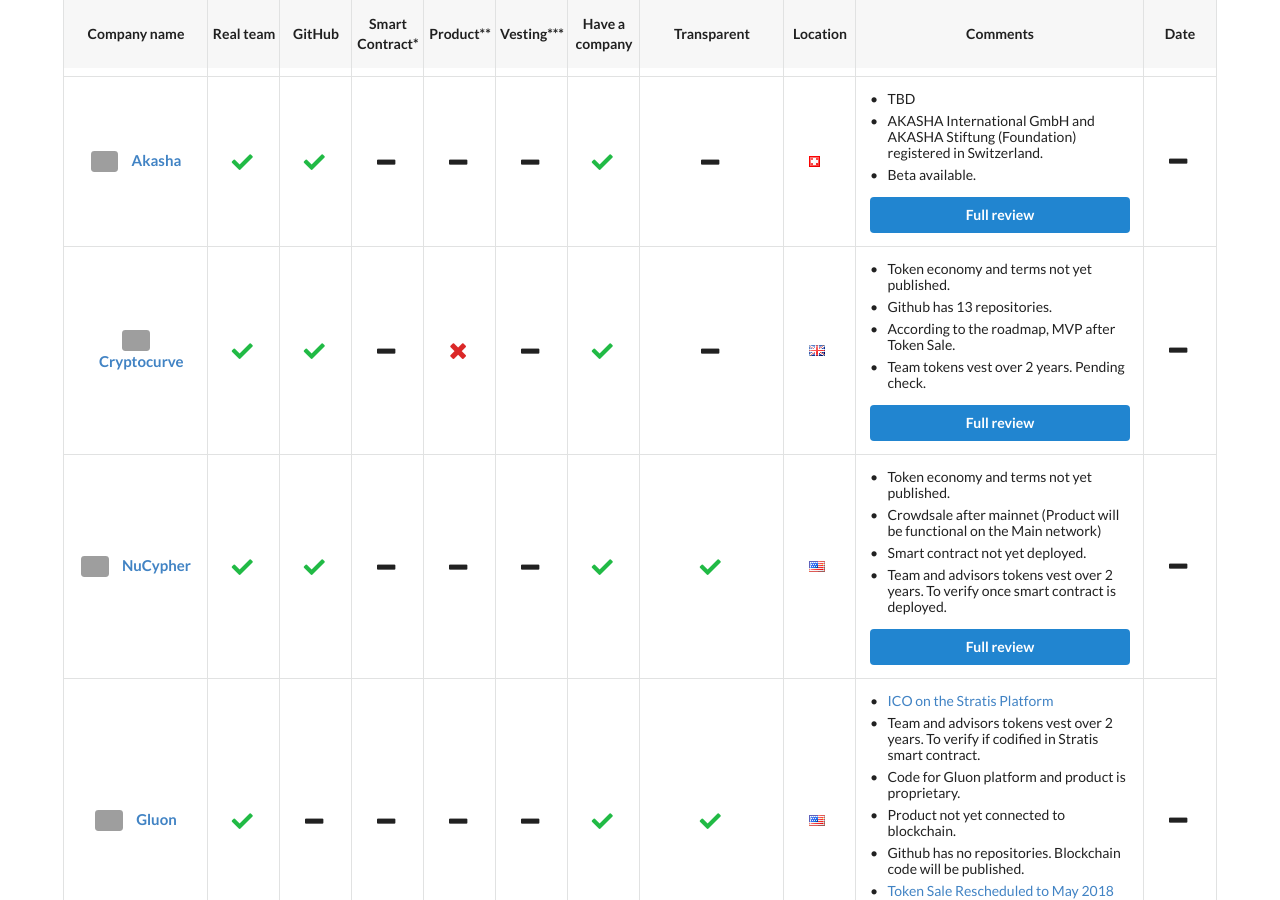
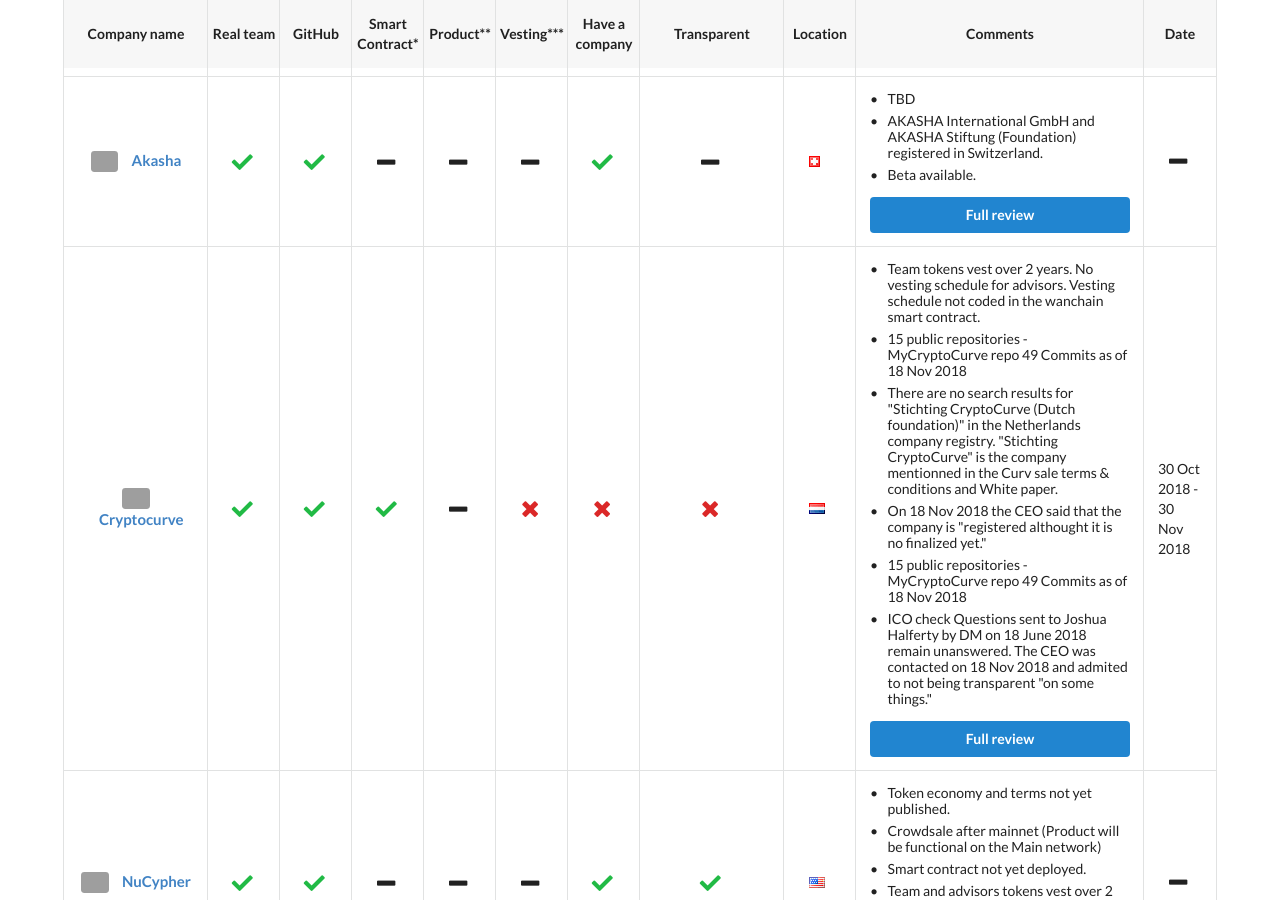
Before and after one commit to ico-check/ico-check, a Jekyll site: the page built from index.md, in a window 1280 px wide and 900 px high, scrolled down 3045 px. Built offline with Jekyll 4.4.1, drawn with Linux system fonts in a browser that asks for light colours; nearby versions of some CDN libraries; grey boxes are pictures that could not be loaded.

Commit message:
85-cryptocurve-ico-check
Issue and content updated

```diff
--- a/_data/active-future-icos.yml
+++ b/_data/active-future-icos.yml
@@ -181,19 +181,21 @@
   url: https://cryptocurve.io/
   real_team: true
   github: true
-  smart_contract:
-  product: false
-  min_vesting:
-  have_company: true
-  transparent:
-  location: United Kingdom
+  smart_contract: true
+  product:
+  min_vesting: false
+  have_company: false
+  transparent: false
+  location: Netherlands
   comments:
-    - content: Token economy and terms not yet published.
-    - content: Github has 13 repositories.
-    - content: According to the roadmap, MVP after Token Sale.
-    - content: Team tokens vest over 2 years. Pending check.
-  ico_start_date:
-  ico_end_date:
+    - content: Team tokens vest over 2 years. No vesting schedule for advisors. Vesting schedule not coded in the wanchain smart contract.
+    - content: 15 public repositories - MyCryptoCurve repo 49 Commits as of 18 Nov 2018
+    - content: There are no search results for "Stichting CryptoCurve (Dutch foundation)" in the Netherlands company registry. "Stichting CryptoCurve" is the company mentionned in the Curv sale terms & conditions and White paper.
+    - content: On 18 Nov 2018 the CEO said that the company is "registered althought it is no finalized yet."
+    - content: 15 public repositories - MyCryptoCurve repo 49 Commits as of 18 Nov 2018
+    - content: ICO check Questions sent to Joshua Halferty by DM on 18 June 2018 remain unanswered. The CEO was contacted on 18 Nov 2018 and admited to not being transparent "on some things."
+  ico_start_date: 2018-10-30T11:00:00Z
+  ico_end_date: 2018-11-30T11:00:00Z
   safe: false
   issue_url: https://github.com/ico-check/ico-check/issues/130
 
```
